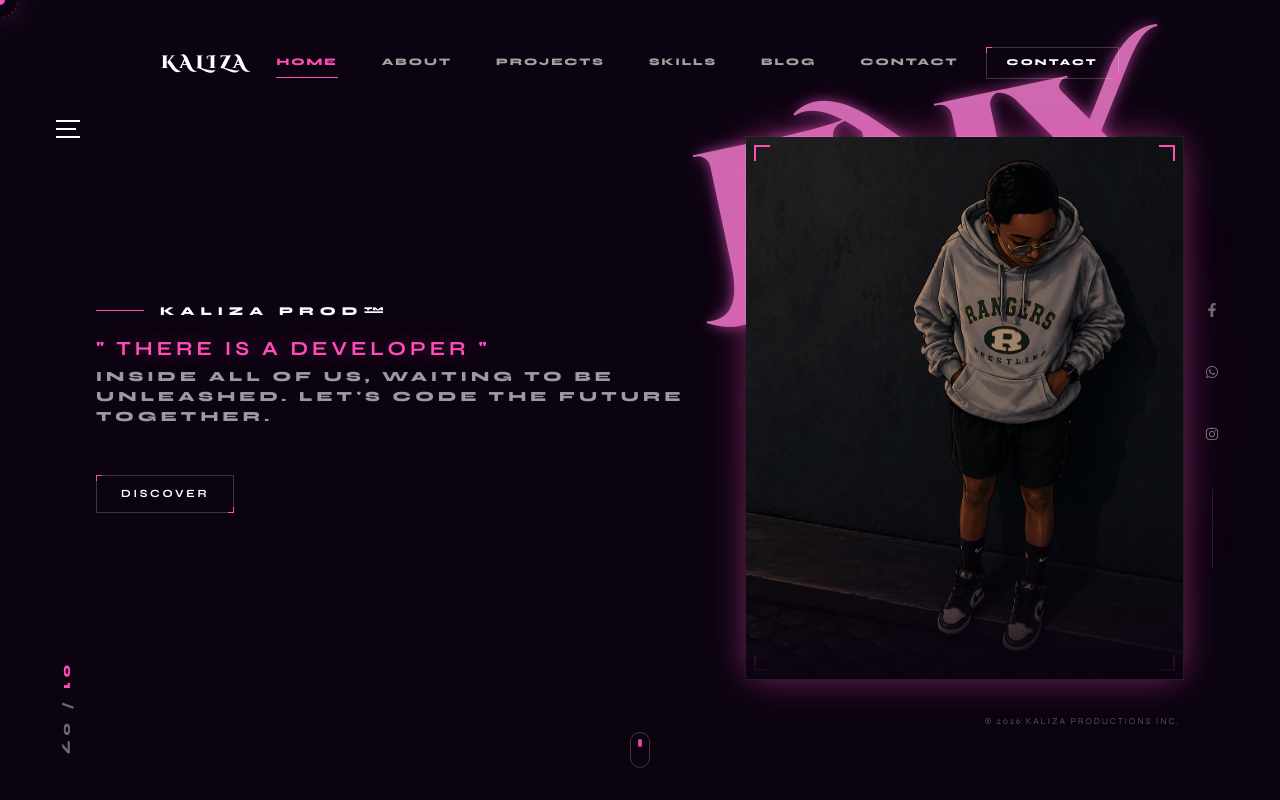
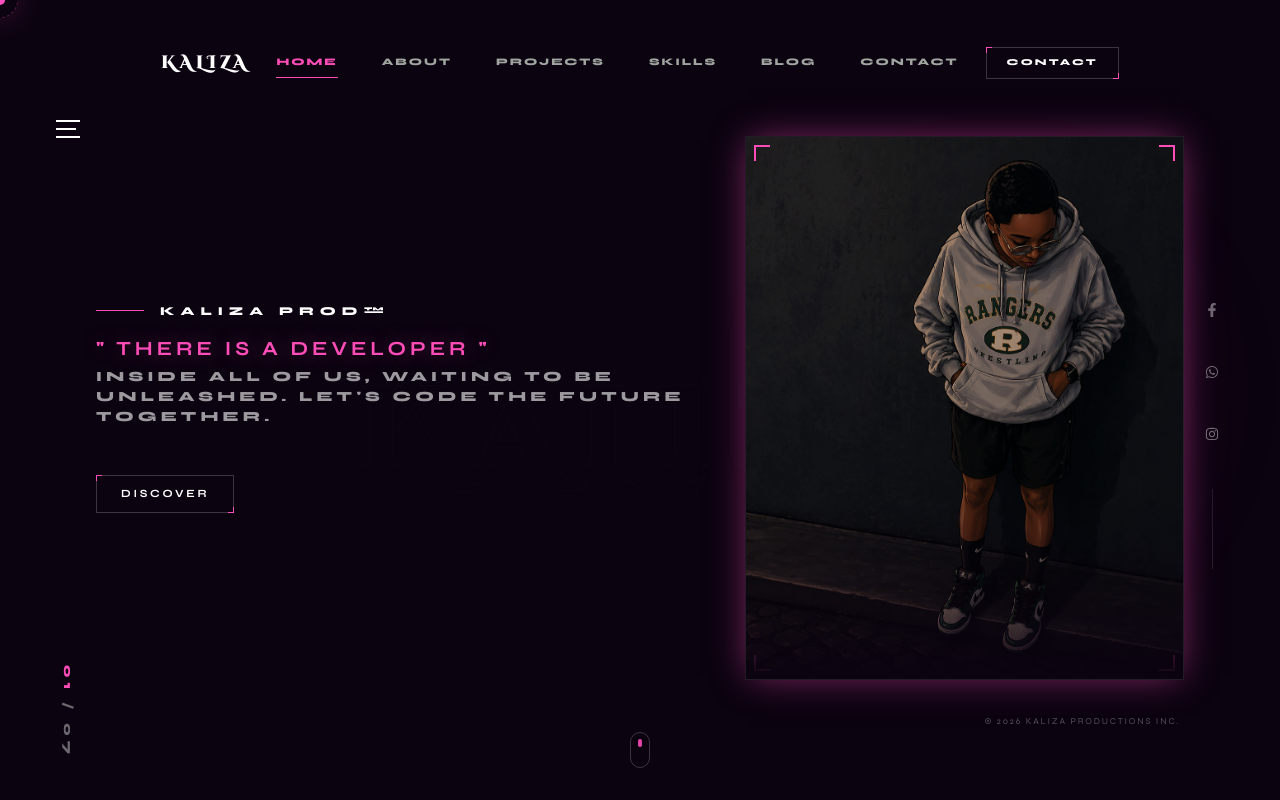
Before and after one commit to Kaliza-e/Kaliza, a React (Vite) app in the folder my-porfolio/: page / in a window 1280 px wide. Shown: the top 800 px of the page. Built offline with nearby package versions, Linux system fonts and the light colour scheme; a web font is replaced by a local one.

Commit message:
updating the color scheme

```diff
--- a/my-porfolio/src/components/Hero.jsx
+++ b/my-porfolio/src/components/Hero.jsx
@@ -102,12 +102,6 @@ export default function Hero() {
           transition={{ duration: 1, delay: 0.2, type: "spring" }}
         >
           <div className="relative w-full max-w-[450px] aspect-[4/5] flex items-center justify-center">
-
-            {/* Massive Spray-paint Graffiti Backdrop text "JINX" */}
-            <div className="absolute -top-6 lg:-top-12 left-0 lg:-left-12 font-display text-[9rem] md:text-[11rem] lg:text-[12rem] font-black text-graffiti select-none pointer-events-none opacity-80 z-0 tracking-tighter -rotate-12 transform">
-              JINX
-            </div>
-
             {/* Glowing neon rings/sparks in background */}
             <div className="absolute top-1/4 left-1/4 w-72 h-72 bg-rose-400/25 rounded-full blur-[80px] z-0 animate-pulse pointer-events-none"></div>
 
--- a/my-porfolio/tailwind.config.js
+++ b/my-porfolio/tailwind.config.js
@@ -6,8 +6,13 @@ export default {
     "./src/**/*.{js,ts,jsx,tsx}",
   ],
   theme: {
-    extend: {
     colors: {
+      transparent: 'transparent',
+      white: '#ffffff',
+      black: '#000000',
+      slate: {
+        700: '#374151',
+      },
       midnight: {
         800: '#1a081b', // Deep plum panel
         900: '#0b0310', // Soft midnight background
@@ -32,6 +37,7 @@ export default {
         border: 'rgba(255, 77, 184, 0.12)',
       }
     },
+    extend: {
       fontFamily: {
         display: ['"Cinzel Decorative"', '"Cinzel"', '"Clash Display"', 'sans-serif'],
         creative: ['"Syne"', 'sans-serif'],
```
Lines whose indentation alone changed are shown as unchanged.
